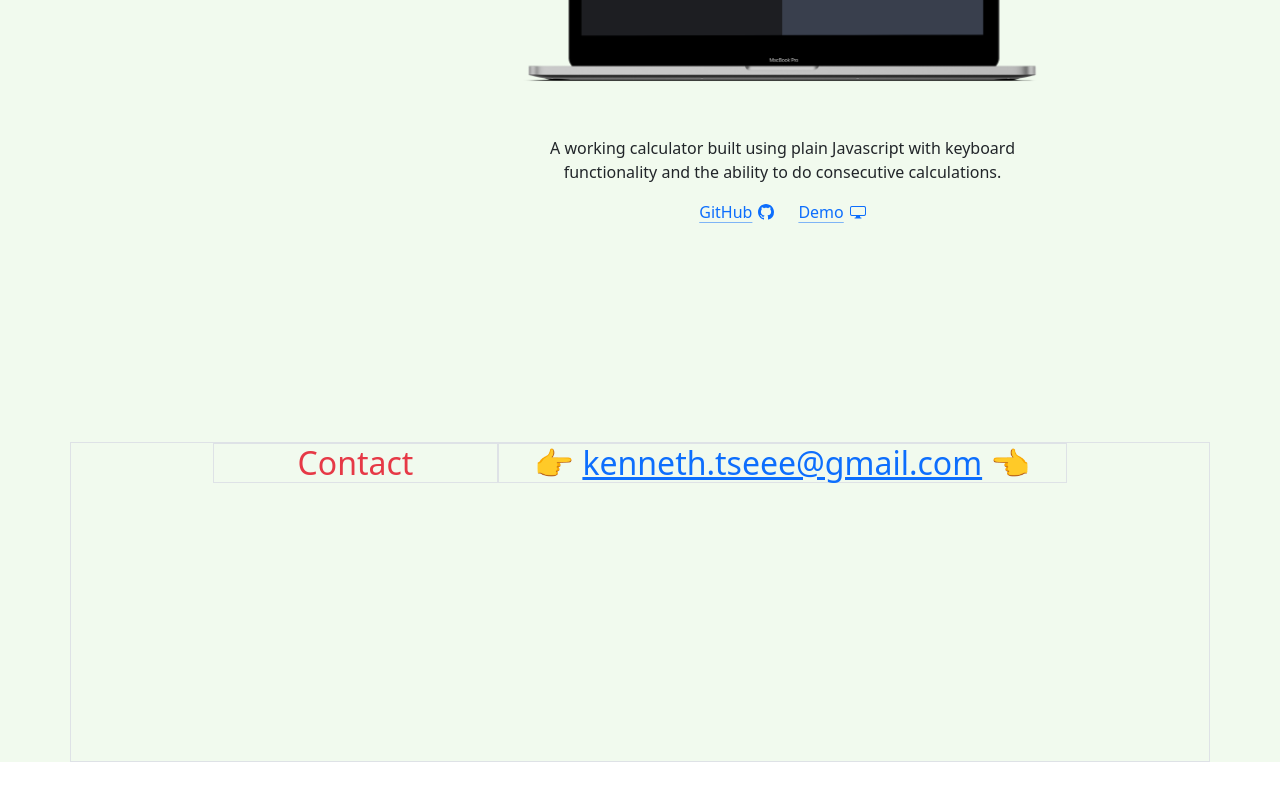
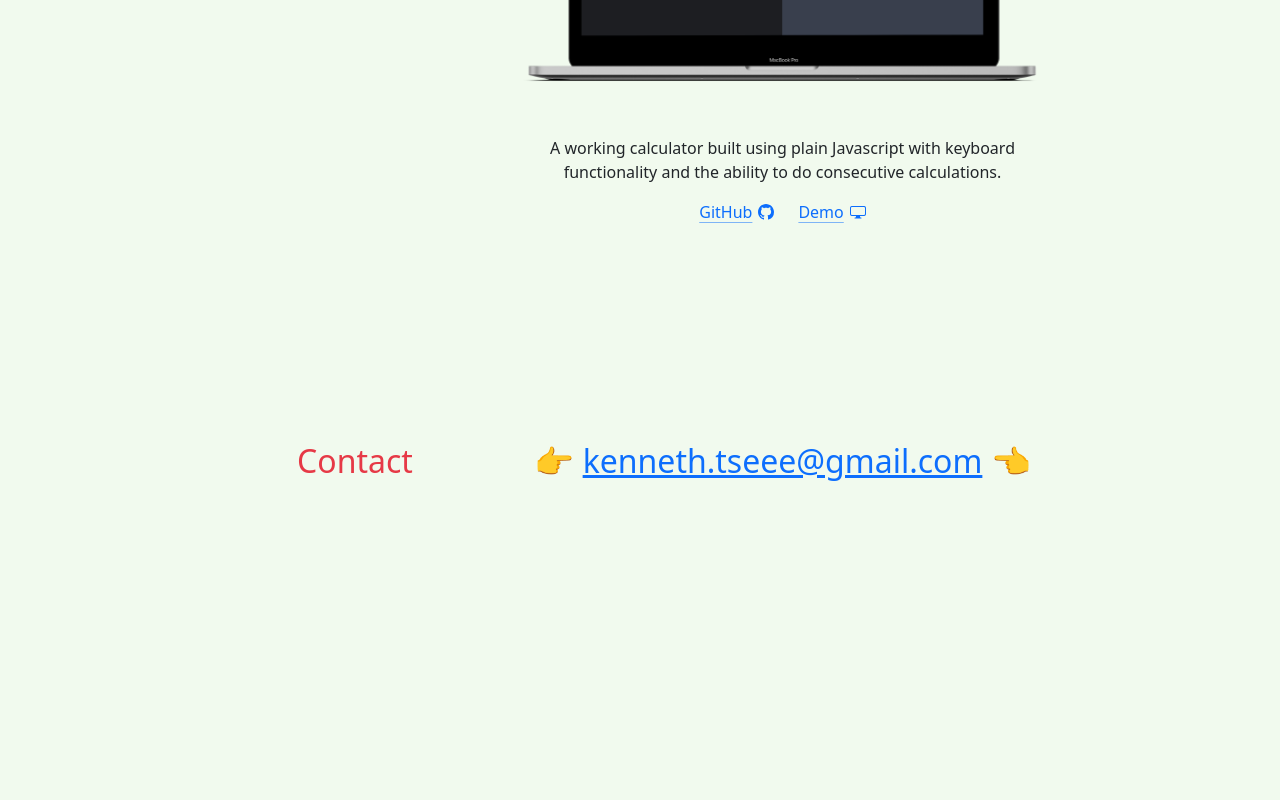
Before and after one commit to Kenref/portfolio-website, a React (Vite) app: page / in a window 1280 px wide. Shown: the part 3614-4414 px from the top of the page. Before the commit the page ends 4376 px from the top, so only its background shows below. Built offline with nearby package versions, Linux system fonts and the light colour scheme.

Commit message:
adjusted contact padding

```diff
--- a/src/components/Contact.jsx
+++ b/src/components/Contact.jsx
@@ -5,18 +5,18 @@ const Contact = forwardRef(({ email }, ref) => {
 	return (
 		<div
 			id="email"
-			className="row justify-content-center align-items-start border"
-			style={{ minHeight: "20rem" }}
+			className="row justify-content-center align-items-start"
+			style={{ paddingBottom: "20rem" }}
 		>
 			<h2
-				className="col-3 text-center border"
+				className="col-3 text-center"
 				style={{ color: "var(--colour-text-alert)" }}
 			>
 				Contact
 			</h2>
 			<h2
 				ref={ref}
-				className="col-lg-6 text-center custom-scroll-animation-hidden border"
+				className="col-lg-6 text-center custom-scroll-animation-hidden"
 				style={{ color: "var(--colour-text-dark)" }}
 			>
 				👉 <a href={`mailto:${email}`}>{email}</a> 👈
```
